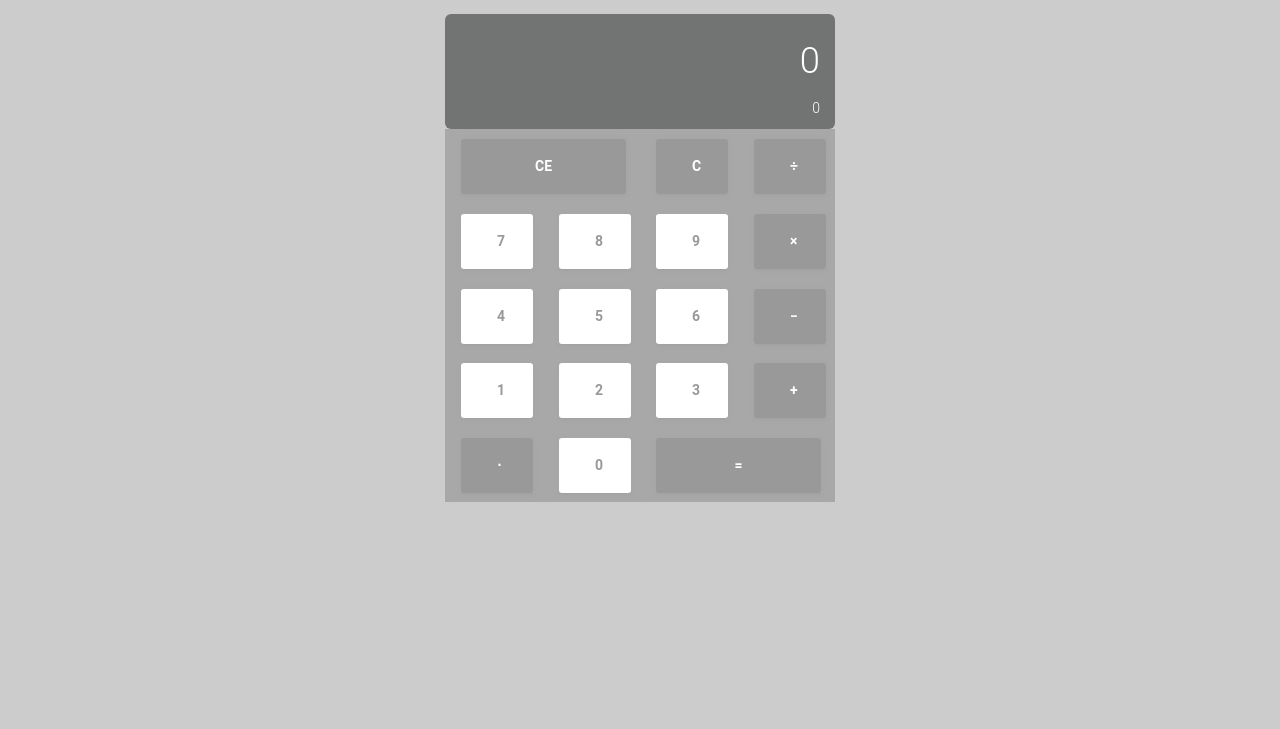
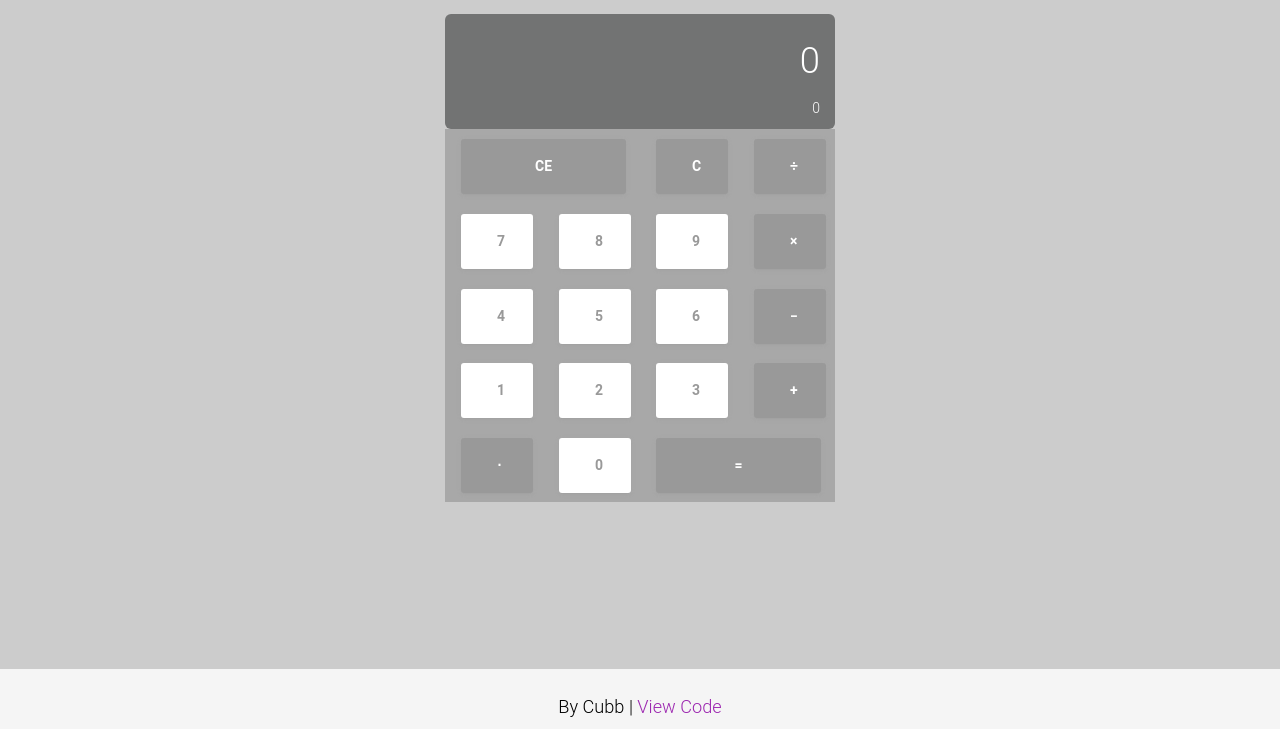
Before and after one commit to cubbK/calc, a plain HTML site: page index.html in a window 1280 px wide. Shown: the part 71-800 px from the top of the page. Drawn offline with nearby package versions, Linux system fonts and the light colour scheme.

Commit message:
adaugat footer

```diff
--- a/index.html
+++ b/index.html
@@ -111,3 +111,6 @@
 
   </div>
 </body>
+<footer class="footer">
+  <h4 class="text-center"> By Cubb | <a href="https://github.com/cubbic/calc">View Code</a></h4>
+</footer>
--- a/style.css
+++ b/style.css
@@ -9,3 +9,22 @@
 .calc-back{
   background-color:#a8a8a8;
 }
+/* FOOTER CSS*/
+html {
+  position: relative;
+  min-height: 100%;
+}
+body {
+  /* Margin bottom by footer height */
+  margin-bottom: 60px;
+}
+.footer {
+  color :black;
+  position: absolute;
+  bottom: 0;
+  width: 100%;
+  /* Set the fixed height of the footer here */
+  height: 60px;
+  background-color: #f5f5f5;
+}
+/* END FOOTER CSS*/
```
